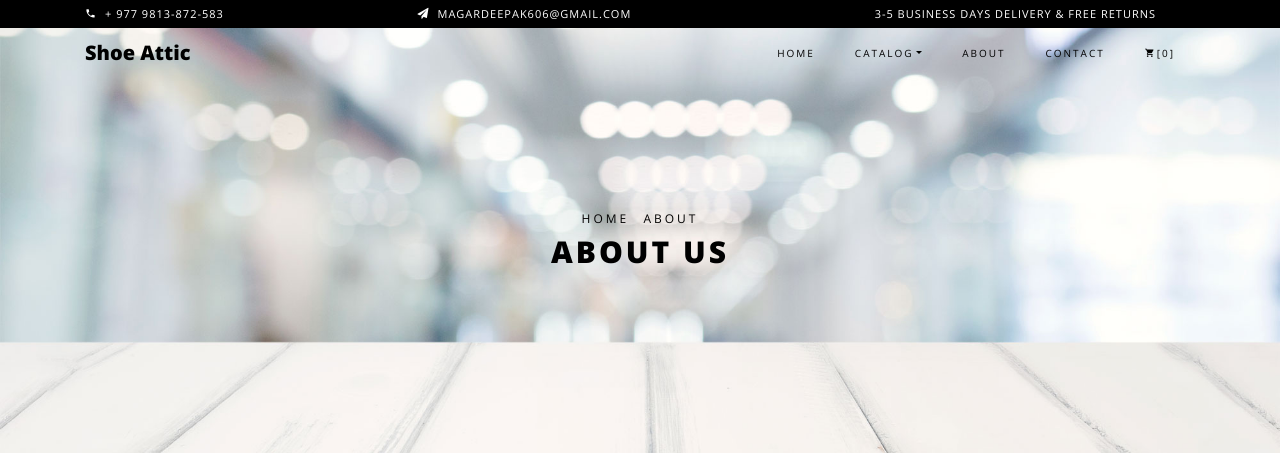
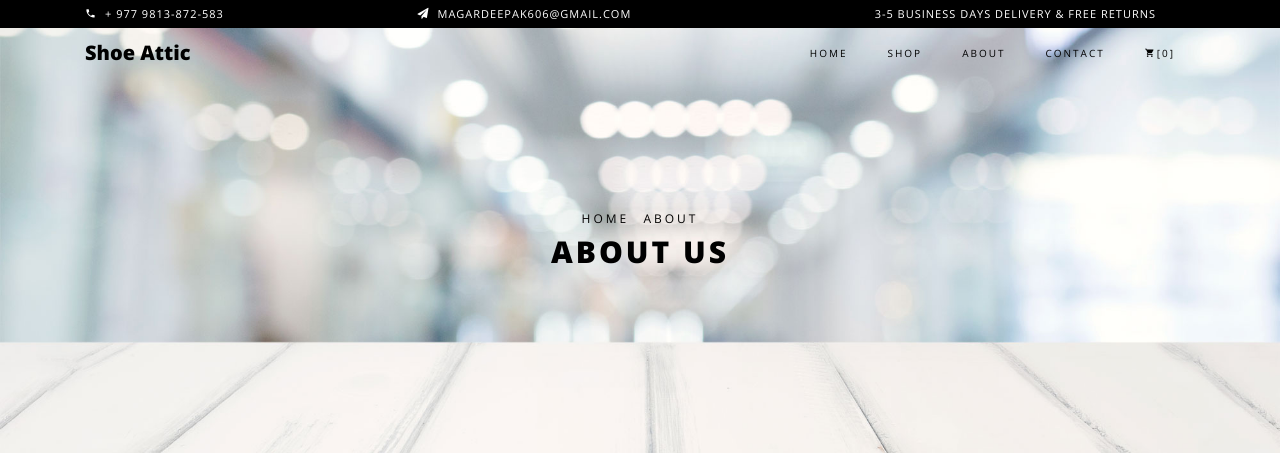
Before and after one commit to depakmagr/Practice-Project-Ecommerce, a Django app: page /about/ in a window 1280 px wide. Shown: the top 453 px of the page. Run offline with Django 4.2, Linux system fonts and the light colour scheme; some libraries are stand-ins or nearby versions; some web fonts are replaced.

Commit message:
setup css

```diff
--- a/myApp/urls.py
+++ b/myApp/urls.py
@@ -1,10 +1,10 @@
 from django.urls import path
-from .views import *
+from .views import home, shop, single_product, cart, checkout, about, contact
 
 urlpatterns = [
     path("", home, name="index"),
     path("shop/", shop, name="shop"),
-    path("product-single/", product_single, name="product_single"),
+    path("single-product/", single_product, name="single_product"),
     path("cart/", cart, name="cart"),
     path("checkout/", checkout, name="checkout"),
     path("about/", about, name="about"),
--- a/myApp/views.py
+++ b/myApp/views.py
@@ -10,17 +10,21 @@ def shop(request):
     return render(request, template_name="shop.html")
 
 
-def product_single(request):
-    return render(request, template_name="product_single.html")
+def single_product(request):
+    return render(request, template_name="single_product.html")
+
 
 def cart(request):
     return render(request, template_name="cart.html")
 
+
 def checkout(request):
     return render(request, template_name="checkout.html")
+
 
 def about(request):
     return render(request, template_name="about.html")
 
+
 def contact(request):
     return render(request, template_name="contact.html")
--- a/templates/base.html
+++ b/templates/base.html
@@ -8,23 +8,23 @@
 
     <link href="https://fonts.googleapis.com/css?family=Open+Sans:300,400,600,700,800" rel="stylesheet">
 
-    <link rel="stylesheet" href="css/open-iconic-bootstrap.min.css">
-    <link rel="stylesheet" href="css/animate.css">
+    <link rel="stylesheet" href="{% static 'css/open-iconic-bootstrap.min.css' %}">
+    <link rel="stylesheet" href="{% static 'css/animate.css' %}">
 
-    <link rel="stylesheet" href="css/owl.carousel.min.css">
-    <link rel="stylesheet" href="css/owl.theme.default.min.css">
-    <link rel="stylesheet" href="css/magnific-popup.css">
+    <link rel="stylesheet" href="{% static 'css/owl.carousel.min.css' %}">
+    <link rel="stylesheet" href="{% static 'css/owl.theme.default.min.css' %}">
+    <link rel="stylesheet" href="{% static 'css/magnific-popup.css' %}">
 
-    <link rel="stylesheet" href="css/aos.css">
+    <link rel="stylesheet" href="{% static 'css/aos.css' %}">
 
-    <link rel="stylesheet" href="css/ionicons.min.css">
+    <link rel="stylesheet" href="{% static 'css/ionicons.min.css' %}">
 
-    <link rel="stylesheet" href="css/bootstrap-datepicker.css">
-    <link rel="stylesheet" href="css/jquery.timepicker.css">
+    <link rel="stylesheet" href="{% static 'css/bootstrap-datepicker.css' %}">
+    <link rel="stylesheet" href="{% static 'css/jquery.timepicker.css' %}">
 
 
-    <link rel="stylesheet" href="css/flaticon.css">
-    <link rel="stylesheet" href="css/icomoon.css">
+    <link rel="stylesheet" href="{% static 'css/flaticon.css' %}">
+    <link rel="stylesheet" href="{% static 'css/icomoon.css' %}">
     <link rel="stylesheet" href="{% static 'css/style.css' %}">
   </head>
   <body class="goto-here">
@@ -59,18 +59,19 @@
 	      <div class="collapse navbar-collapse" id="ftco-nav">
 	        <ul class="navbar-nav ml-auto">
 	          <li class="nav-item active"><a href="{% url 'index' %}" class="nav-link">Home</a></li>
-	          <li class="nav-item dropdown">
-              <a class="nav-link dropdown-toggle" href="#" id="dropdown04" data-toggle="dropdown" aria-haspopup="true" aria-expanded="false">Catalog</a>
-              <div class="dropdown-menu" aria-labelledby="dropdown04">
-              	<a class="dropdown-item" href="{% url 'shop' %}">Shop</a>
-                <a class="dropdown-item" href="{% url 'product_single' %}">Single Product</a>
-                <a class="dropdown-item" href="{% url 'cart' %}">Cart</a>
-                <a class="dropdown-item" href="{% url 'checkout' %}">Checkout</a>
-              </div>
-            </li>
+<!--	          <li class="nav-item dropdown">-->
+<!--              <a class="nav-link dropdown-toggle" href="#" id="dropdown04" data-toggle="dropdown" aria-haspopup="true" aria-expanded="false">Catalog</a>-->
+<!--              <div class="dropdown-menu" aria-labelledby="dropdown04">-->
+<!--              	<a class="dropdown-item" href="{% url 'shop' %}">Shop</a>-->
+<!--                <a class="dropdown-item" href="{% url 'single_product' %}">Single Product</a>-->
+<!--                <a class="dropdown-item" href="{% url 'cart' %}">Cart</a>-->
+<!--                <a class="dropdown-item" href="{% url 'checkout' %}">Checkout</a>-->
+<!--              </div>-->
+<!--            </li>-->
+	          <li class="nav-item"><a href="{% url 'shop' %}" class="nav-link">Shop</a></li>
 	          <li class="nav-item"><a href="{% url 'about' %}" class="nav-link">About</a></li>
 	          <li class="nav-item"><a href="{% url 'contact' %}" class="nav-link">Contact</a></li>
-	          <li class="nav-item cta cta-colored"><a href="cart.html" class="nav-link"><span class="icon-shopping_cart"></span>[0]</a></li>
+	          <li class="nav-item cta cta-colored"><a href="{% url 'cart' %}" class="nav-link"><span class="icon-shopping_cart"></span>[0]</a></li>
 
 	        </ul>
 	      </div>
@@ -93,7 +94,7 @@
         <div class="row mb-5">
           <div class="col-md">
             <div class="ftco-footer-widget mb-4">
-              <h2 class="ftco-heading-2">Minishop</h2>
+              <h2 class="ftco-heading-2">Shoe Attic</h2>
               <p>Far far away, behind the word mountains, far from the countries Vokalia and Consonantia.</p>
               <ul class="ftco-footer-social list-unstyled float-md-left float-lft mt-5">
                 <li class="ftco-animate"><a href="#"><span class="icon-twitter"></span></a></li>
```
Also changed, not shown: templates/single_product.html (renamed from templates/product-single.html).
